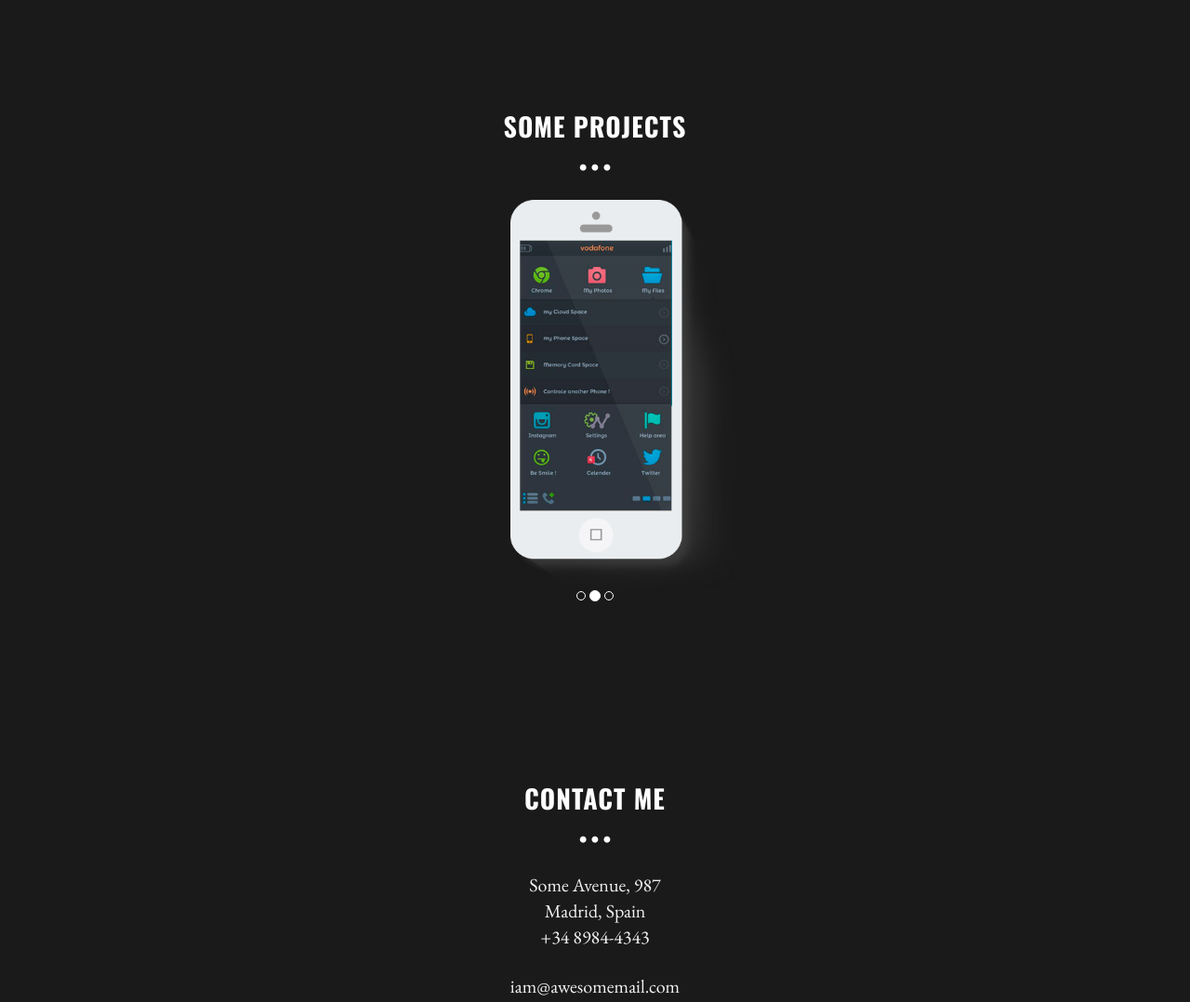
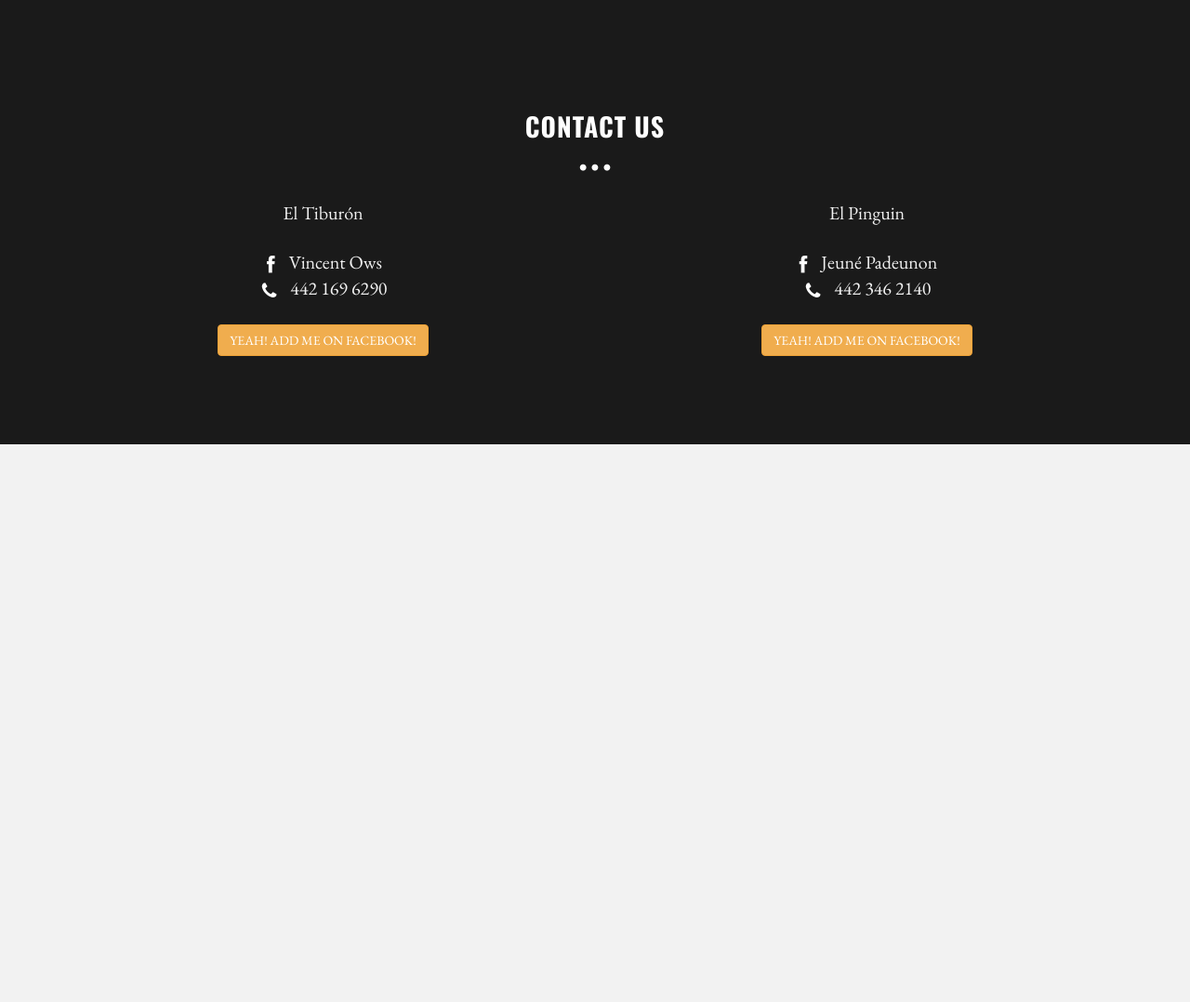
Before and after one commit to Somoslafiesta/somoslafiesta.github.io, a plain HTML site: page index.html in a window 1280 px wide. Shown: the part 1240-2318 px from the top of the page at 93% size. After the commit the page ends 1718 px from the top, so only its background shows below. Drawn offline with nearby package versions, Linux system fonts and the light colour scheme.

Commit message:
Premières modifs

```diff
--- a/assets/css/main.css
+++ b/assets/css/main.css
@@ -138,9 +138,17 @@ a:after {
 }
 
 #f i {
+	color: #fff;
+    padding: 3px;
+    top: 3px;
+    position: relative;
+}
+
+#f p.centered i {
 	font-size: 8px;
 	color: #fff;
     padding: 3px;
+    position: static;
 }
 
 #f p {
--- a/index.html
+++ b/index.html
@@ -7,7 +7,7 @@
     <meta name="author" content="">
     <link rel="shortcut icon" href="assets/ico/favicon.png">
 
-    <title>MINIMAL - Free Bootstrap 3 Theme</title>
+    <title>Somos La Fiesta</title>
 
     <!-- Bootstrap core CSS -->
     <link href="assets/css/bootstrap.css" rel="stylesheet">
@@ -36,7 +36,7 @@
 	<!-- Menu -->
 	<nav class="menu" id="theMenu">
 		<div class="menu-wrap">
-			<h1 class="logo"><a href="index.html#home">Minimal</a></h1>
+			<h1 class="logo"><a href="index.html#home">Somos la Fiesta</a></h1>
 			<i class="icon-remove menu-close"></i>
 			<a href="#home" class="smoothScroll">Home</a>
 			<a href="#about" class="smoothScroll">About</a>
@@ -58,14 +58,14 @@
 	<section id="home" name="home"></section>
 	<div id="headerwrap">
 		<div class="container">
-			<div class="logo">
+			<div class="logo" style="visibility:hidden;">
 				<img src="assets/img/logo.png">
 			</div>
 			<br>
 			<div class="row">
-				<h1>MINIMAL THEME</h1>
+				<h1>SOMOS LA FIESTA</h1>
 				<br>
-				<h3>Hello, I'm Carlos. I love design.</h3>
+				<h3>Meet El Tiburón &amp; El Pinguin</h3>
 				<br>
 				<br>
 				<div class="col-lg-6 col-lg-offset-3">
@@ -98,7 +98,7 @@
 
 
 	<!-- ========== CAROUSEL SECTION ========== -->
-	<section id="portfolio" name="portfolio"></section>
+	<section id="portfolio" name="portfolio" style="display: none;">
 	<div id="f">
 		<div class="container">
 			<div class="row centered">
@@ -131,23 +131,30 @@
 			</div><!-- row -->
 		</div><!-- container -->
 	</div>	<!-- f -->
+	</section>
 
 	<!-- ========== CONTACT SECTION ========== -->
-	<section id="contact" name="contact"></section>
+	<section id="contact" name="contact">
 	<div id="f">
 		<div class="container">
 			<div class="row">
-				<h3>CONTACT ME</h3>
+				<h3>CONTACT US</h3>
 				<p class="centered"><i class="icon icon-circle"></i><i class="icon icon-circle"></i><i class="icon icon-circle"></i></p>
 
-				<div class="col-lg-6 col-lg-offset-3">
-					<p>Some Avenue, 987<br/>Madrid, Spain<br/>+34 8984-4343</p>
-					<p>iam@awesomemail.com</p>
-					<p><button type="button" class="btn btn-warning">YEAH! CONTACT ME NOW!</button></p>
+				<div class="col-lg-6">
+					<p>El Tiburón</p>
+					<p><i class="icon icon-facebook"></i>&nbsp;&nbsp;&nbsp;Vincent Ows<br><i class="icon icon-phone"></i>&nbsp;&nbsp;&nbsp;442 169 6290</p>
+					<p><a href="//facebook.com/vincent.ghyssens" type="button" class="btn btn-warning">YEAH! ADD ME ON FACEBOOK!</a></p>
+				</div>
+				<div class="col-lg-6">
+					<p>El Pinguin</p>
+					<p><i class="icon icon-facebook"></i>&nbsp;&nbsp;&nbsp;Jeuné Padeunon<br><i class="icon icon-phone"></i>&nbsp;&nbsp;&nbsp;442 346 2140</p>
+					<p><a href="//facebook.com/padeunon" type="button" class="btn btn-warning">YEAH! ADD ME ON FACEBOOK!</a></p>
 				</div>
 			</div>
 		</div>
 	</div>
+	</section>
 
 
 
```
